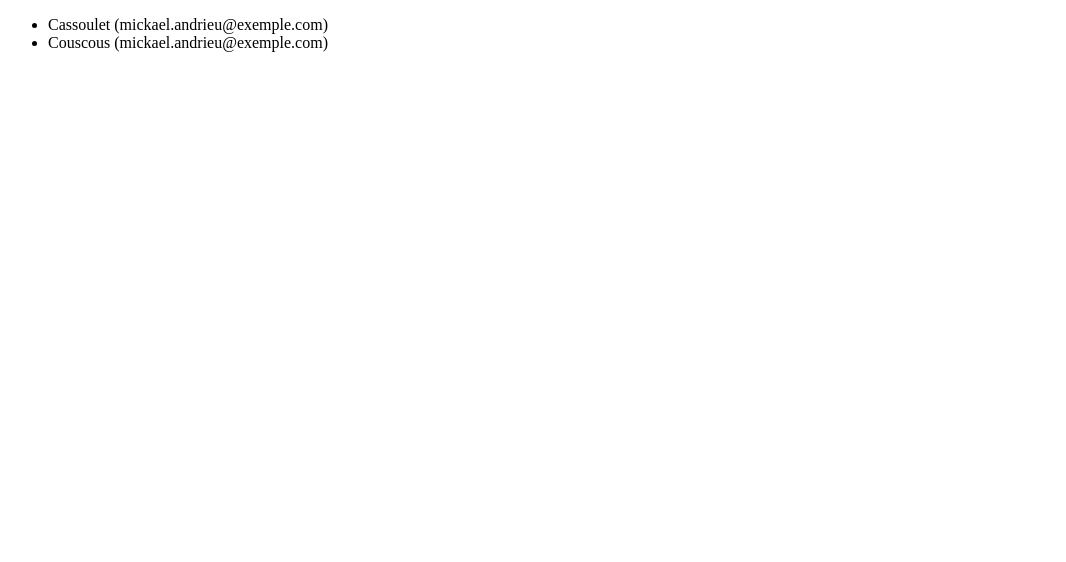
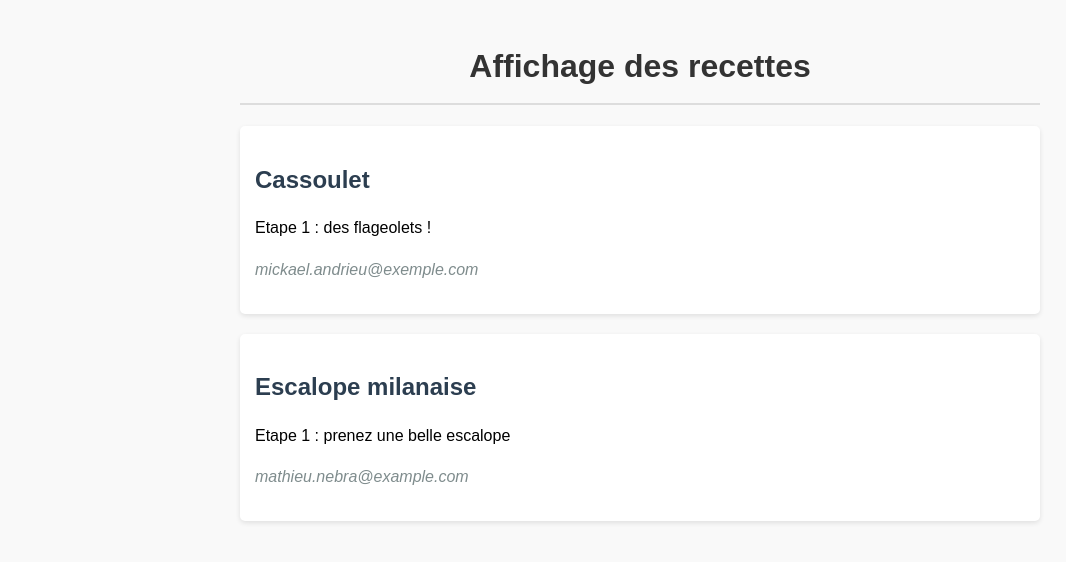
Before and after one commit to Funaki25/php-mysql, a PHP site: page /AfficherRecettes.php in a window 1280 px wide. Shown: the top 562 px of the page, without its empty margins (0-1066 px from the left). Run offline with PHP 8.4, Linux system fonts and the light colour scheme.

Commit message:
Les tableaux associatifs

```diff
--- a/AfficherRecettes.php
+++ b/AfficherRecettes.php
@@ -1,24 +1,75 @@
 <?php
-// Déclaration du tableau des recettes
+// Declaration du tableau des recettes
 $recipes = [
-['Cassoulet','[...]','mickael.andrieu@exemple.com',true,],
-['Couscous','[...]','mickael.andrieu@exemple.com',false,],
+    [
+        'title' => 'Cassoulet',
+        'recipe' => 'Etape 1 : des flageolets !',
+        'author' => 'mickael.andrieu@exemple.com',
+        'is_enabled' => true,
+    ],
+    [
+        'title' => 'Couscous',
+        'recipe' => 'Etape 1 : de la semoule',
+        'author' => 'mickael.andrieu@example.com',
+        'is_enabled' => false,
+    ],
+    [
+        'title' => 'Escalope milanaise',
+        'recipe' => 'Etape 1 : prenez une belle escalope',
+        'author' => 'mathieu.nebra@example.com',
+        'is_enabled' => true,
+    ],
 ];
 ?>
 <!DOCTYPE html>
-<html lang="en">
+<html lang="fr">
 <head>
     <meta charset="UTF-8">
-    <meta name="viewport" content="width=device-width, initial-scale=1.0">
-    <title>Affichage des recettes </title>
+    <title>Affichage des recettes</title>
+    <style>
+        body {
+            font-family: Arial, sans-serif;
+            line-height: 1.6;
+            max-width: 800px;
+            margin: 0 auto;
+            padding: 20px;
+            background-color: #f9f9f9;
+        }
+        h1 {
+            text-align: center;
+            color: #333;
+            border-bottom: 2px solid #ddd;
+            padding-bottom: 10px;
+        }
+        h2 {
+            color: #2c3e50;
+            margin-bottom: 5px;
+        }
+        .recipe {
+            background-color: white;
+            padding: 15px;
+            margin-bottom: 20px;
+            border-radius: 5px;
+            box-shadow: 0 2px 5px rgba(0,0,0,0.1);
+        }
+        .author {
+            font-style: italic;
+            color: #7f8c8d;
+            margin-top: 10px;
+        }
+    </style>
 </head>
 <body>
-<ul>
-    <?php for ($lines = 0; $lines <= 1; $lines++): ?>
-    <li>
-    <?php echo $recipes[$lines][0] . ' (' . $recipes[$lines][2] . ')';?>
-    </li>
-    <?php endfor; ?>
-</ul>
+    <h1>Affichage des recettes</h1>
+
+    <?php foreach($recipes as $recipe): ?>
+        <?php if ($recipe['is_enabled']): ?>
+            <div class="recipe">
+                <h2><?php echo $recipe['title']; ?></h2>
+                <p><?php echo $recipe['recipe']; ?></p>
+                <p class="author"><?php echo $recipe['author']; ?></p>
+            </div>
+        <?php endif; ?>
+    <?php endforeach; ?>
 </body>
 </html>
```
